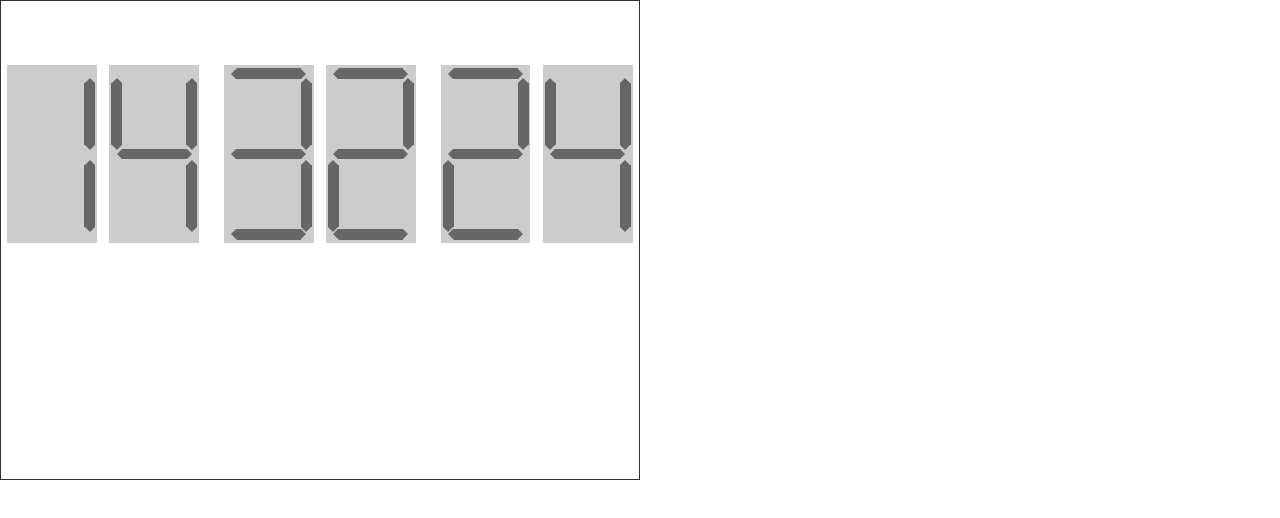
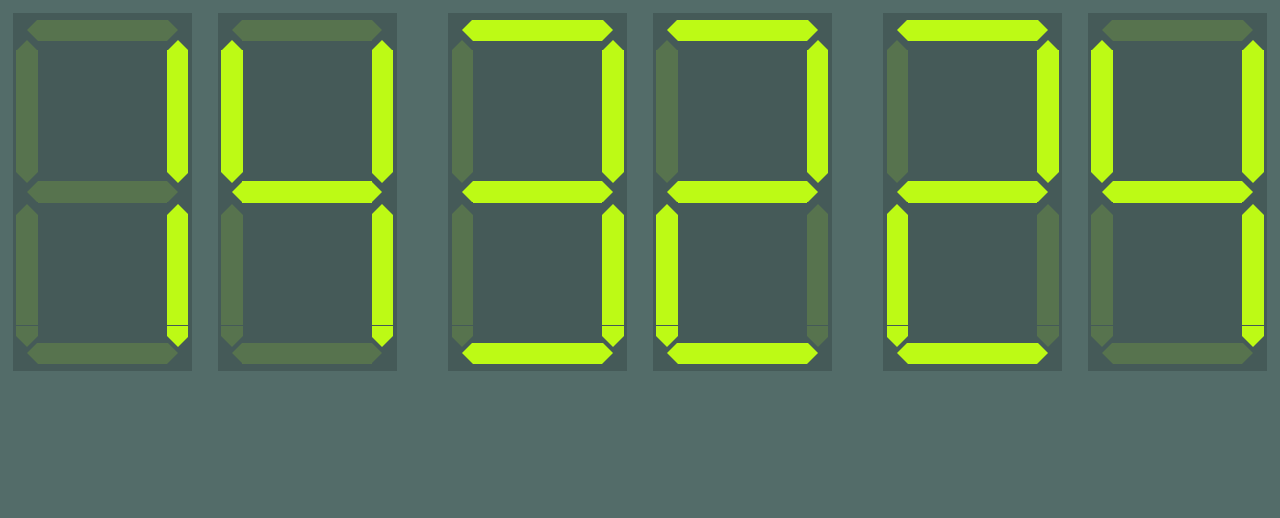
Before and after one commit to emirotin/resin-watch, a website: page web_assets/index.html in a window 1280 px wide. Drawn offline with Linux system fonts and the light colour scheme.

Commit message:
change color scheme

```diff
--- a/web_assets/styles/main.less
+++ b/web_assets/styles/main.less
@@ -1,3 +1,5 @@
+@color-bg: #536c69;
+
 * {
 	margin: 0;
 	padding: 0;
@@ -5,22 +7,26 @@
 	box-sizing: border-box;
 }
 
-html, body, .screen, .watch {
+html, body, .screen {
 	width: 100%;
 	height: 100%;
 }
 
 .screen {
-	width: 640px;
-	height: 480px;
-	border: 1px solid #333;
+	background: @color-bg;
+	//width: 320px;
+	//height: 240px;
+}
+
+.watch {
+	width: 100%;
+	overflow: hidden;
 }
 
 .digit-wrap, .digit-spacer {
 	display: block;
 	float: left;
-	height: 80%;
-	margin-top: 10%;
+	margin-top: 1%;
 }
 
 .digit-wrap {
@@ -46,13 +52,18 @@ html, body, .screen, .watch {
 	}
 }
 
+@color-digit-bg: fade(darken(@color-bg, 10%), 60%);
+@color-segment-active: #bdfa15;
+@color-segment-inactive: fade(@color-segment-active, 15%);
+
+
 .digit__inner {
 	position: absolute;
 	left: 0;
 	top: 0;
 	right: 0;
 	bottom: 0;
-	background: #ccc;
+	background: @color-digit-bg;
 }
 
 @digit__segment--height: 6%;
@@ -109,7 +120,8 @@ html, body, .screen, .watch {
 // triangles voodoo http://jsfiddle.net/josedvq/3HG6d/
 
 @trinagle-magic-h: 7%;
-@trinagle-magic-v: 7%;
+@trinagle-magic-v1: 7.5%;
+@trinagle-magic-v2: 15.5%;
 
 .digit__segment__triangle {
 	position: absolute;
@@ -195,8 +207,8 @@ html, body, .screen, .watch {
 
 .digit__segment--vertical .digit__segment__body {
 	width: 100%;
-	top: @trinagle-magic-v;
-	bottom: @trinagle-magic-v;
+	top: @trinagle-magic-v1;
+	bottom: @trinagle-magic-v2;
 }
 
 .digit__segment--horizontal .digit__segment__body {
@@ -205,21 +217,40 @@ html, body, .screen, .watch {
 	right: @trinagle-magic-h;
 }
 
-.digit__segment--active {
+.digit__segment {
 	.digit__segment__body {
-		background: #666;
+		background: @color-segment-inactive;
 	}
 
 	.digit__segment__triangle--up:after {
-		border-bottom-color: #666;
+		border-bottom-color: @color-segment-inactive;
 	}
 	.digit__segment__triangle--down:after {
-		border-top-color: #666;
+		border-top-color: @color-segment-inactive;
 	}
 	.digit__segment__triangle--left:after {
-		border-right-color: #666;
+		border-right-color: @color-segment-inactive;
 	}
 	.digit__segment__triangle--right:after {
-		border-left-color: #666;
+		border-left-color: @color-segment-inactive;
 	}
 }
+
+.digit__segment--active {
+	.digit__segment__body {
+		background: @color-segment-active;
+	}
+
+	.digit__segment__triangle--up:after {
+		border-bottom-color: @color-segment-active;
+	}
+	.digit__segment__triangle--down:after {
+		border-top-color: @color-segment-active;
+	}
+	.digit__segment__triangle--left:after {
+		border-right-color: @color-segment-active;
+	}
+	.digit__segment__triangle--right:after {
+		border-left-color: @color-segment-active;
+	}
+}
```
